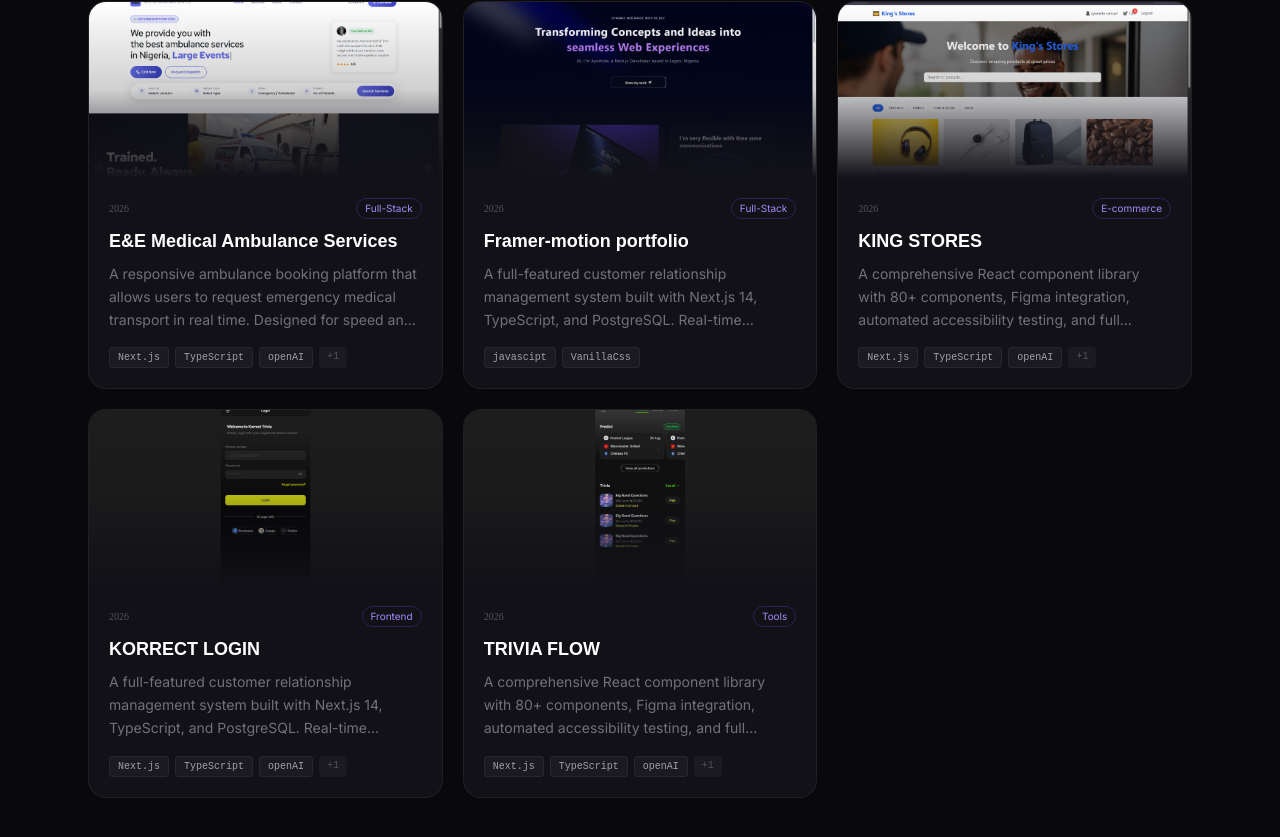
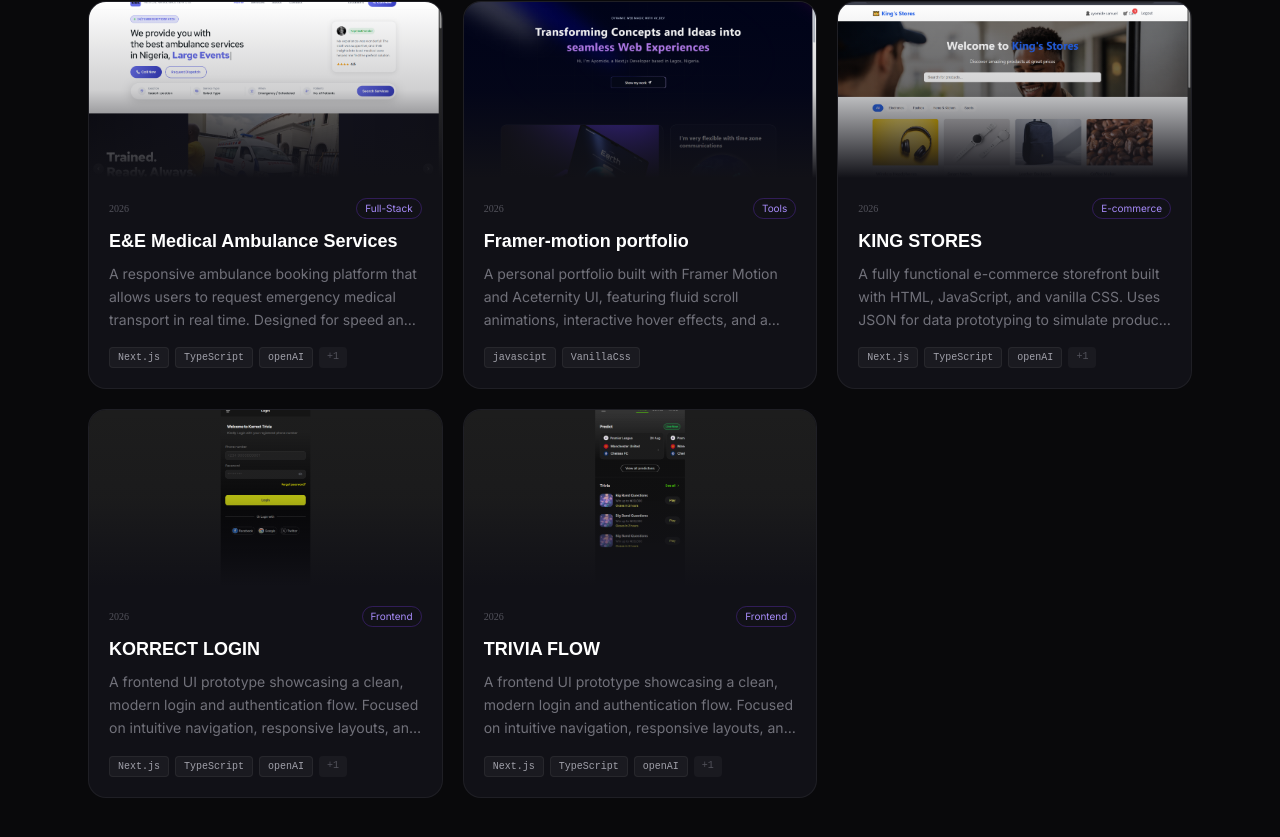
Before and after one commit to DaSpunk778/ayomideportfolio, a Next.js app: page / in a window 1280 px wide. Shown: the part 3820-4657 px from the top of the page. Built offline with nearby package versions, Linux system fonts and the light colour scheme; a web font is replaced by a local one.

Commit message:
updated link section

```diff
--- a/components/Projects.tsx
+++ b/components/Projects.tsx
@@ -38,10 +38,10 @@ const projects = [
     id: 3,
     title: "Framer-motion portfolio",
     description:
-      "A full-featured customer relationship management system built with Next.js 14, TypeScript, and PostgreSQL. Real-time notifications, advanced analytics.",
+      "A personal portfolio built with Framer Motion and Aceternity UI, featuring fluid scroll animations, interactive hover effects, and a modern, visually engaging design. Crafted to showcase projects and skills through smooth, polished motion design.",
     image: "/portfolio.png",
     tags: ["javascipt", "VanillaCss"],
-    category: "Full-Stack",
+    category: "Tools",
     liveUrl: "https://ayomidesamuelportfolio.netlify.app/",
     githubUrl: "https://github.com/DaSpunk778/Ay-dev-portfolio",
     featured: false,
@@ -51,7 +51,7 @@ const projects = [
     id: 4,
     title: "KING STORES",
     description:
-      "A comprehensive React component library with 80+ components, Figma integration, automated accessibility testing, and full TypeScript support. ",
+      "A fully functional e-commerce storefront built with HTML, JavaScript, and vanilla CSS. Uses JSON for data prototyping to simulate product listings, cart functionality, and dynamic rendering — demonstrating core e-commerce logic without relying on a framework. ",
     image: "/e-com.png",
     tags: ["Next.js", "TypeScript", "openAI", "Tailwind"],
     category: "E-commerce",
@@ -64,7 +64,7 @@ const projects = [
     id: 5,
     title: "KORRECT LOGIN",
     description:
-      "A full-featured customer relationship management system built with Next.js 14, TypeScript, and PostgreSQL. Real-time notifications, advanced analytics.",
+      "A frontend UI prototype showcasing a clean, modern login and authentication flow. Focused on intuitive navigation, responsive layouts, and polished interaction design",
     image: "/klogin.png",
     tags: ["Next.js", "TypeScript", "openAI", "Tailwind"],
     category: "Frontend",
@@ -77,10 +77,10 @@ const projects = [
     id: 6,
     title: "TRIVIA FLOW",
     description:
-      "A comprehensive React component library with 80+ components, Figma integration, automated accessibility testing, and full TypeScript support.",
+      "A frontend UI prototype showcasing a clean, modern login and authentication flow. Focused on intuitive navigation, responsive layouts, and polished interaction design",
     image: "/trivia.png",
     tags: ["Next.js", "TypeScript", "openAI", "Tailwind"],
-    category: "Tools",
+    category: "Frontend",
     liveUrl: "https://trivia-flow-chi.vercel.app/landing",
     githubUrl: "#",
     featured: false,
@@ -336,7 +336,7 @@ function FeaturedCard({ project }: { project: (typeof projects)[0] }) {
               className="flex items-center gap-2 px-5 py-2.5 rounded-lg bg-[#7c3aed] hover:bg-[#6d28d9] text-white text-sm transition-colors"
               style={{ fontFamily: "'Inter', sans-serif" }}
             >
-              <ExternalLink size={15} /> Live Demo
+              <ExternalLink size={15} />currently building!
             </a>
             <a
               href={project.githubUrl}
```
